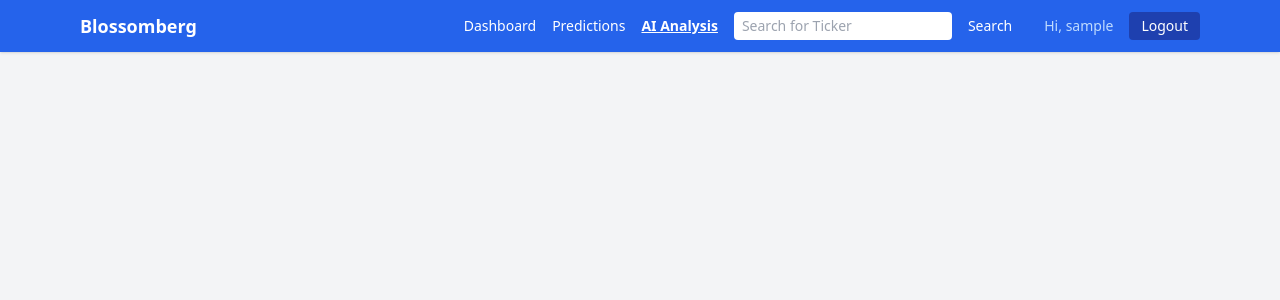
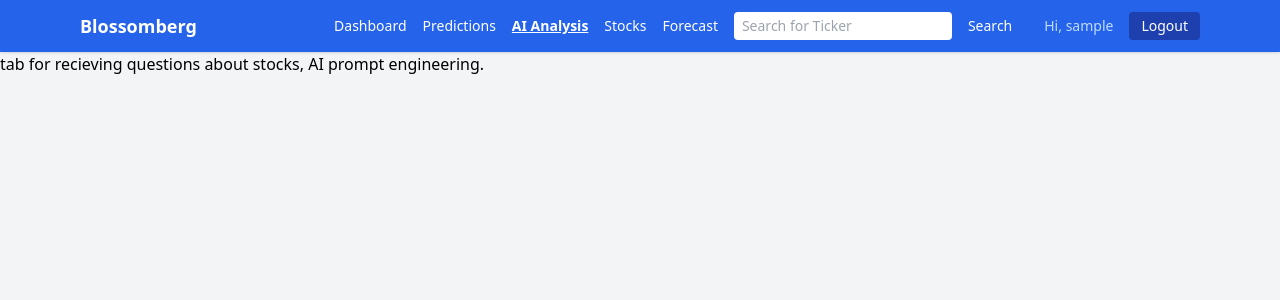
Before and after one commit to hxiao61/financebros_haowenx2_codyw2789_robertc295_jamess9845, a Flask app: page /aianalysis in a window 1280 px wide. Shown: the top 300 px of the page. Run offline with Flask 3, Linux system fonts and the light colour scheme; the visitor is signed in with stand-in values (Sample User, id 1); some libraries are stand-ins or nearby versions.

Commit message:
navbar, devlog, pages

```diff
--- a/app/app.py
+++ b/app/app.py
@@ -199,6 +199,16 @@ def get_dashboard_data():
 def aianalysis():
     return render_template("ai_analysis.html", user=session["user"], active="aianalysis")
 
+@app.route("/stockviewer")
+@login_required
+def stockviewer():
+    return render_template("stock_viewer.html", user=session["user"], active="stockviewer")
+
+@app.route("/forecast")
+@login_required
+def forecast():
+    return render_template("forecast.html", user=session["user"], active="forecast")
+
 # ---------------------------------------------------------------
 # DEMO
 # ---------------------------------------------------------------
--- a/app/templates/ai_analysis.html
+++ b/app/templates/ai_analysis.html
@@ -8,5 +8,6 @@
 </head>
 <body class="bg-gray-100 min-h-screen">
   {% include "navbar.html" %}
+  <p>tab for recieving questions about stocks, AI prompt engineering.</p>
 </body>
 </html>
--- a/app/templates/navbar.html
+++ b/app/templates/navbar.html
@@ -18,6 +18,14 @@
         class="hover:text-blue-100 {% if active == 'aianalysis' %}underline font-semibold{% endif %}">
         AI Analysis
       </a>
+      <a href="{{ url_for('stockviewer')}}"
+        class="hover:text-blue-100 {% if active == 'stockviewer' %}underline font-semibold{% endif %}">
+        Stocks
+      </a>
+      <a href="{{ url_for('forecast')}}"
+        class="hover:text-blue-100 {% if active == 'forecast' %}underline font-semibold{% endif %}">
+        Forecast
+      </a>
       <input id = "navbar-search" type="text" placeholder="Search for Ticker" class="px-2 py-1 rounded text-black">
       <button onclick="searchStock()">Search</button>
       <span id="search-result"></span>
--- a/app/templates/portfolio.html
+++ b/app/templates/portfolio.html
@@ -0,0 +1 @@
+Combine with Dashboard
--- a/app/templates/stock_viewer.html
+++ b/app/templates/stock_viewer.html
@@ -8,5 +8,6 @@
 </head>
 <body class="bg-gray-100 min-h-screen">
   {% include "navbar.html" %}
+  <p>Shows Popular Stocks</p>
 </body>
 </html>
--- a/devlog.txt
+++ b/devlog.txt
@@ -134,3 +134,9 @@
 - Merged his code with previous js, though need to implement change in time (/api/stock/price)
 - Fixed duplicant functions
 - Need to update design to integrate back Kaggle CSV
+
+haowenX -- 2025-05-19 11:36
+- To Do:
+In design doc, integrate back Kaggle CSV, combine dashboard with portfolio.
+- Fixed change percent change in price.
+- Added forecast and stockviewer navbar and page
```
Also changed, not shown: app/templates/forecast.html (+13 -0 lines).
